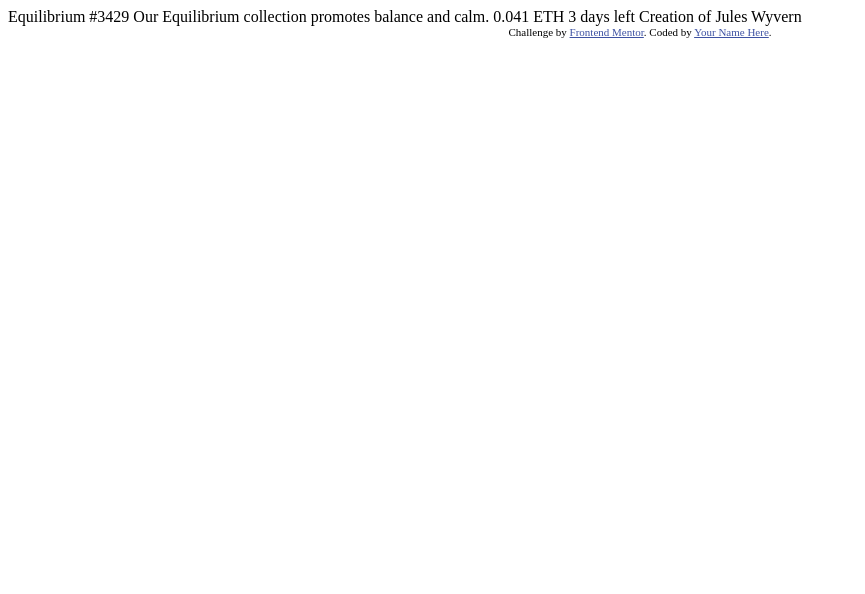
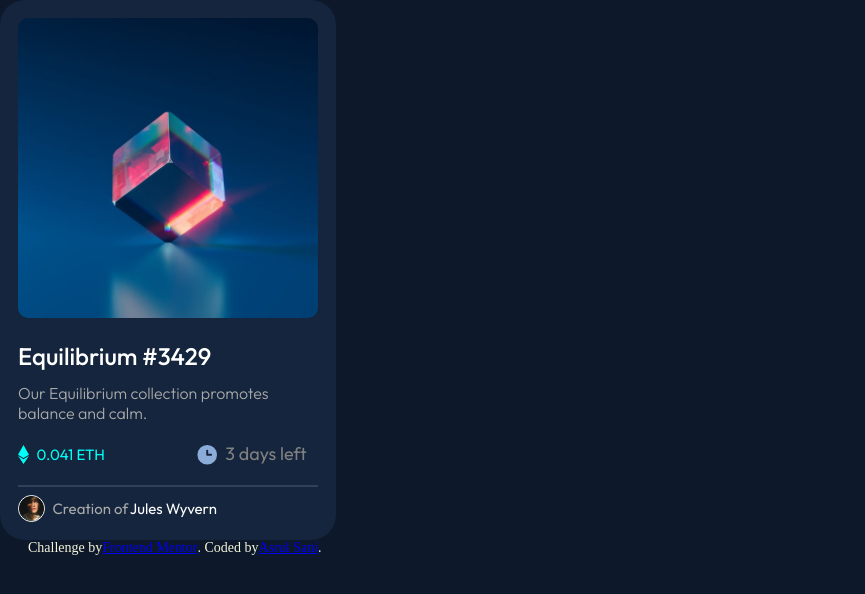
Before and after one commit to blackrozez/NFT-preview-card-component-solution, a plain HTML site: page index.html in a window 1280 px wide. Shown: the whole page, without its empty margins (0-865 px from the left). Drawn offline with Linux system fonts and the light colour scheme.

Commit message:
index.html

```diff
--- a/index.html
+++ b/index.html
@@ -3,31 +3,54 @@
 <head>
   <meta charset="UTF-8">
   <meta name="viewport" content="width=device-width, initial-scale=1.0"> <!-- displays site properly based on user's device -->
+  <link rel="icon" type="image/png" sizes="32x32" href="./images/favicon-32x32.png">
+  <title>Frontend Mentor | NFT preview card component</title>
+  <link rel="stylesheet" href="style.css">
+</head>
 
-  <link rel="icon" type="image/png" sizes="32x32" href="./images/favicon-32x32.png">
+<body>
+  <div class="card">
+    <div class="front-img">
 
-  <title>Frontend Mentor | NFT preview card component</title>
+      <img src="images/image-equilibrium.jpg" alt="">
+      <div>
+        <img src="images/icon-view.svg" alt="">
+      </div>
+    </div>
 
-  <!-- Feel free to remove these styles or customise in your own stylesheet 👍 -->
-  <style>
-    .attribution { font-size: 11px; text-align: center; }
-    .attribution a { color: hsl(228, 45%, 44%); }
-  </style>
-</head>
-<body>
+    <div class="tittle">
+      Equilibrium #3429
+    </div>
 
-  Equilibrium #3429
+    <div class="description">
+      Our Equilibrium collection promotes balance and calm.
+    </div>
 
-  Our Equilibrium collection promotes balance and calm.
+    <div class="price">
 
-  0.041 ETH
-  3 days left
+      <div class="price-eth">
+        <img src="images/icon-ethereum.svg" alt="">
+        <span class="nilai-eth">0.041 ETH</span>
+      </div>
 
-  Creation of Jules Wyvern
+      <div class="day-le">
+        <img class="clock-img" src="images/icon-clock.svg" alt="">
+        <span class="days-left">3 days left</span>
+      </div>
+
+    </div>
+
+      <div class="creator">
+        <img src="images/image-avatar.png" alt="">
+
+        Creation of
+        <span class="creation">Jules Wyvern</span>
+      </div>
+  </div>
 
   <div class="attribution">
     Challenge by <a href="https://www.frontendmentor.io?ref=challenge" target="_blank">Frontend Mentor</a>.
-    Coded by <a href="#">Your Name Here</a>.
+    Coded by <a href="#">Asrul Sani</a>.
   </div>
 </body>
 </html>
```
